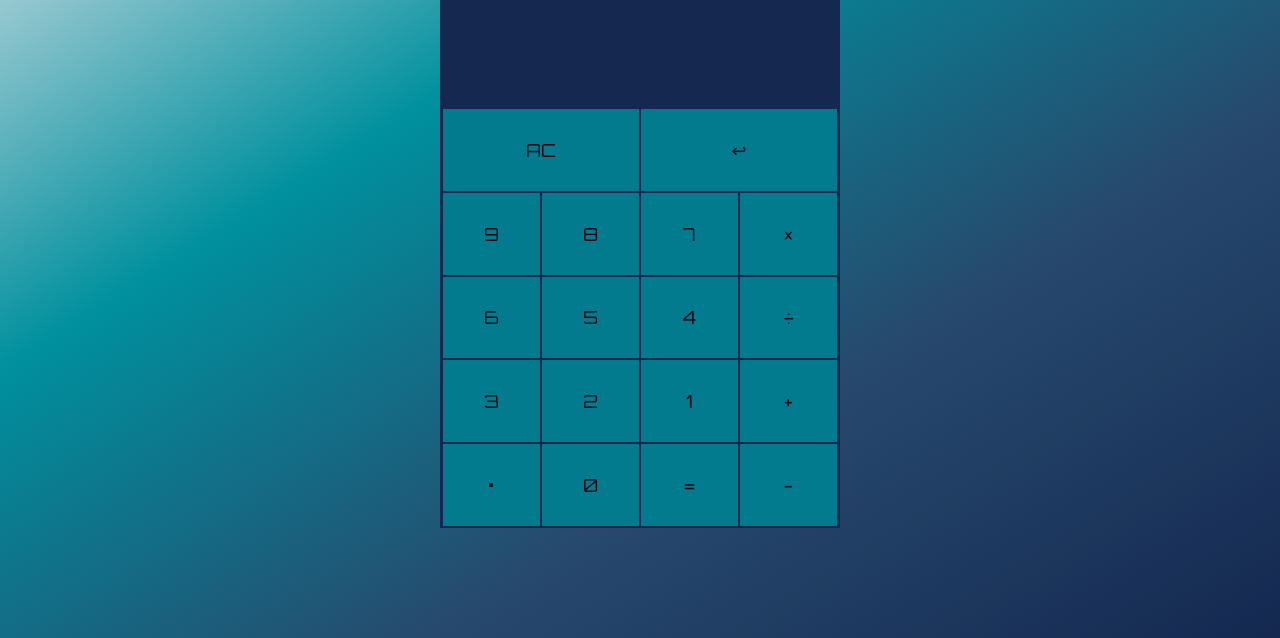
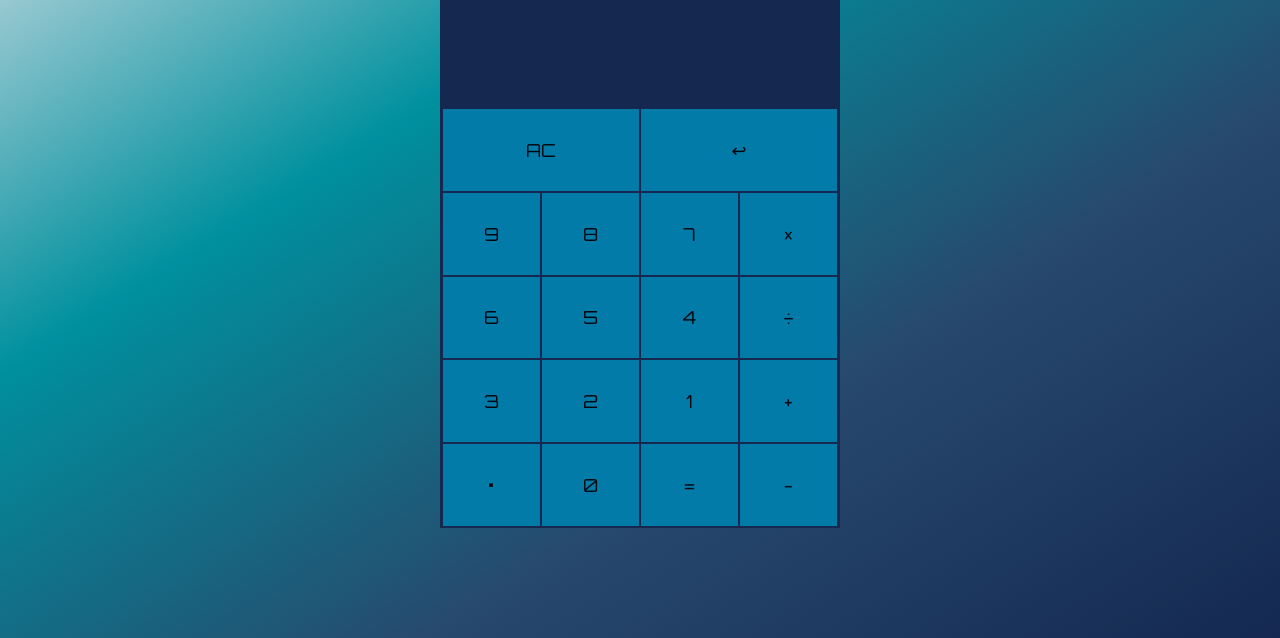
Before and after one commit to etiontdn/calculator, a plain HTML site: page index.html in a window 1280 px wide. Shown: the part 162-800 px from the top of the page. Drawn offline with Linux system fonts and the light colour scheme.

Commit message:
Color Fix

```diff
--- a/css/master.css
+++ b/css/master.css
@@ -127,9 +127,9 @@ body {
 }
 
 .number-button {
-  background-color: #00909e;
+  background-color: #0090be;
 }
 
 .action-button {
-  background-color: #00909e;
+  background-color: #0090be;
 }
```
